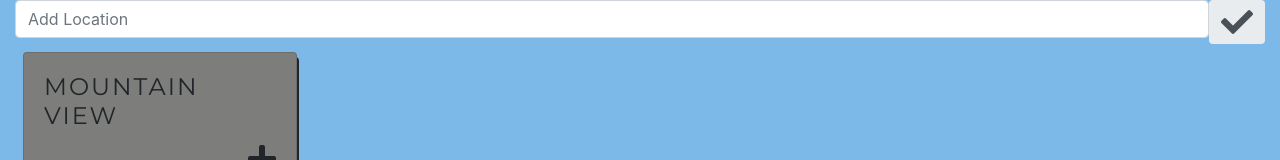
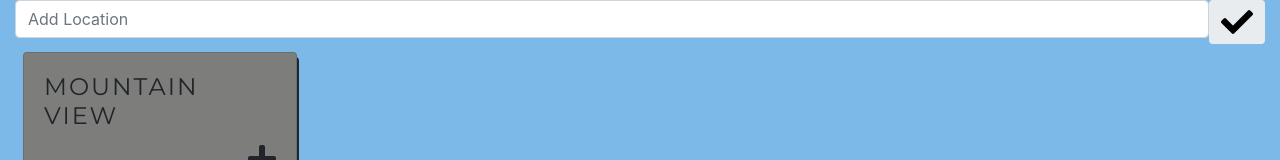
Before and after one commit to jasonzmiller/senderoo, a React (Create React App) app: page / in a window 1280 px wide. In both pictures the pointer is over the icon 1237 px from the left and 22 px from the top of the page. Shown: the top 160 px of the page. Built offline with nearby package versions, Linux system fonts and the light colour scheme; no server answers.

Commit message:
Basic Prototype

```diff
--- a/src/styles/weather-card.css
+++ b/src/styles/weather-card.css
@@ -30,3 +30,9 @@
     font-weight: bold;
     background-color: aliceblue;
 }
+i:hover{
+    cursor: pointer;
+}
+#search-addon:hover{
+    color: rgb(0, 0, 0);
+}
```
